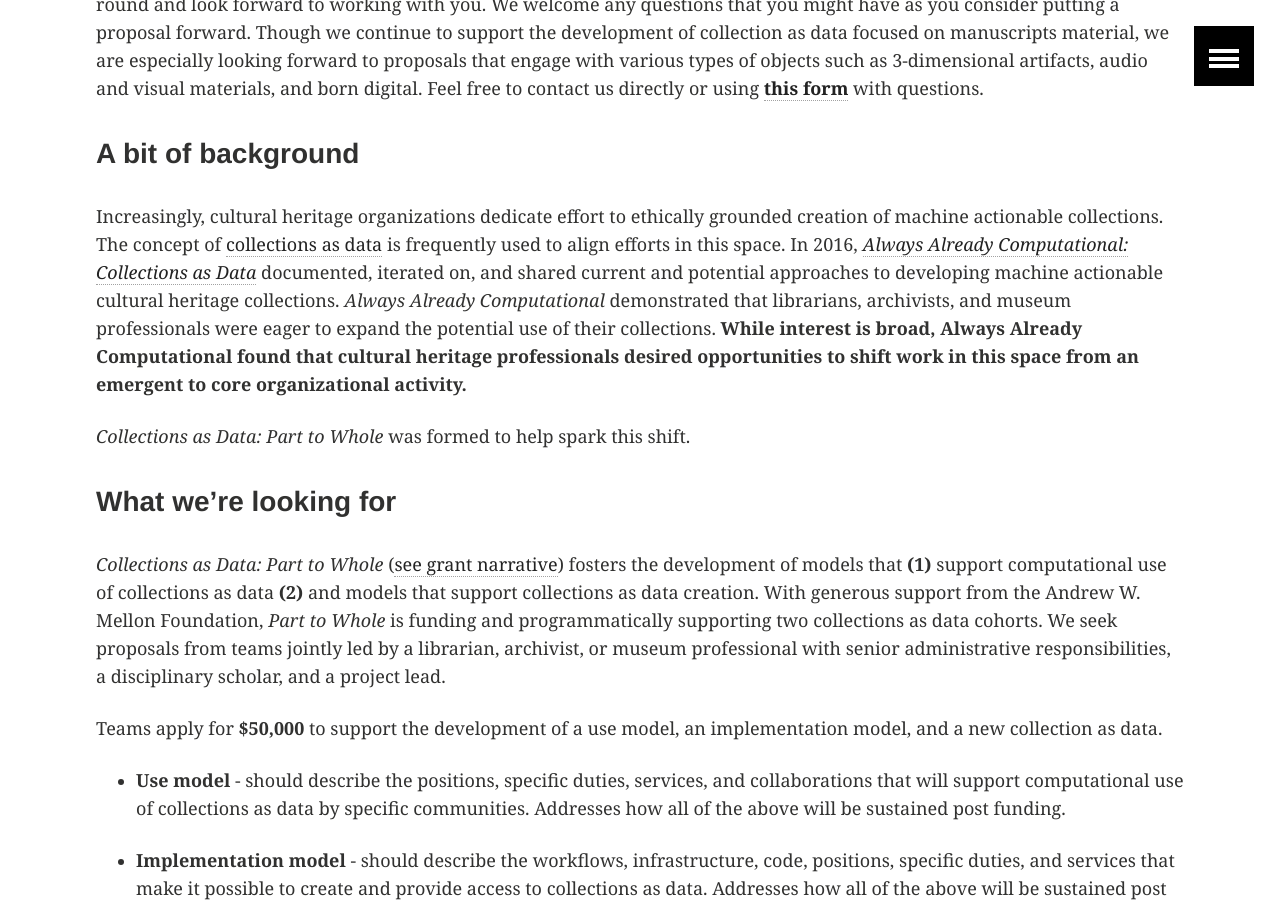
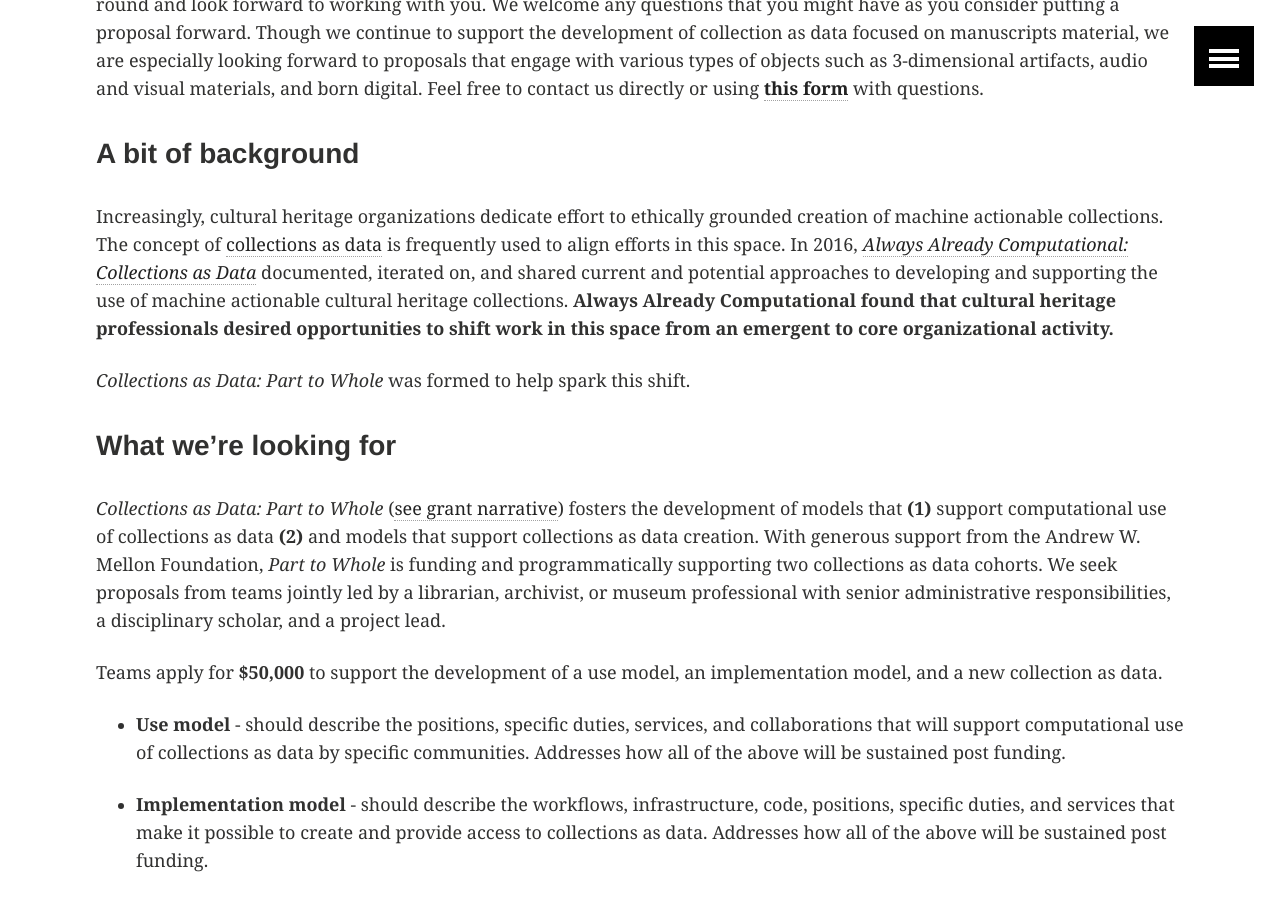
Before and after one commit to collectionsasdata/part2whole, a Jekyll site: the page built from cfp.md, in a window 1280 px wide and 900 px high, scrolled down 437 px. Built offline with Jekyll 4.4.1, drawn with Linux system fonts in a browser that asks for light colours.

Commit message:
Update cfp.md

```diff
--- a/cfp.md
+++ b/cfp.md
@@ -13,7 +13,7 @@ title:  "💡 Call for Proposals 💡"
 
 ### A bit of background
 
-Increasingly, cultural heritage organizations dedicate effort to ethically grounded creation of machine actionable collections. The concept of [collections as data](https://collectionsasdata.github.io/statement/) is frequently used to align efforts in this space. In 2016, [*Always Already Computational: Collections as Data*](https://osf.io/mx6uk/wiki/home/) documented, iterated on, and shared current and potential approaches to developing machine actionable cultural heritage collections. *Always Already Computational* demonstrated that librarians, archivists, and museum professionals were eager to expand the potential use of their collections. **While interest is broad, Always Already Computational found that cultural heritage professionals desired opportunities to shift work in this space from an emergent to core organizational activity.**
+Increasingly, cultural heritage organizations dedicate effort to ethically grounded creation of machine actionable collections. The concept of [collections as data](https://collectionsasdata.github.io/statement/) is frequently used to align efforts in this space. In 2016, [*Always Already Computational: Collections as Data*](https://osf.io/mx6uk/wiki/home/) documented, iterated on, and shared current and potential approaches to developing and supporting the use of machine actionable cultural heritage collections. **Always Already Computational found that cultural heritage professionals desired opportunities to shift work in this space from an emergent to core organizational activity.**
 
 *Collections as Data: Part to Whole* was formed to help spark this shift.
 
```
